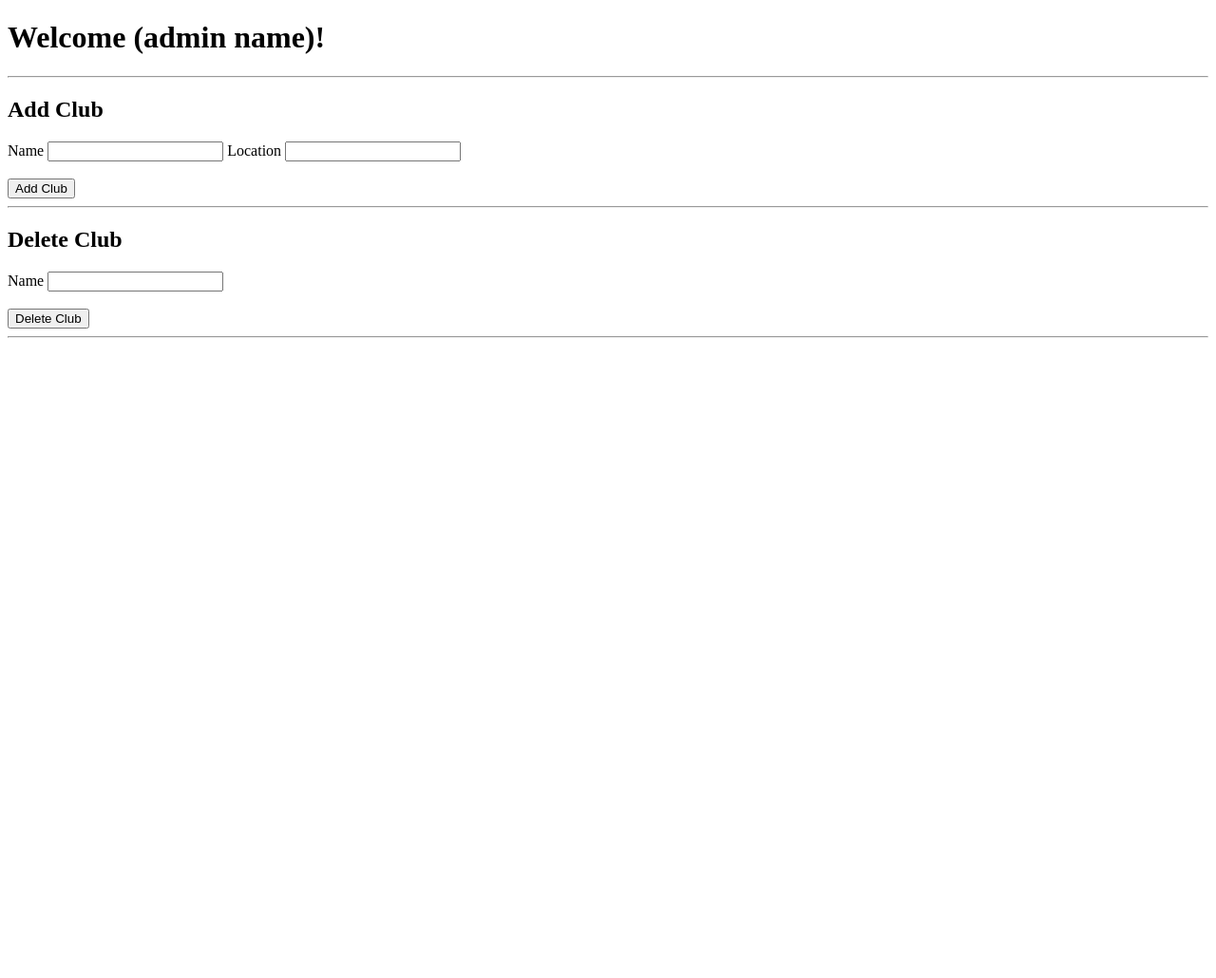
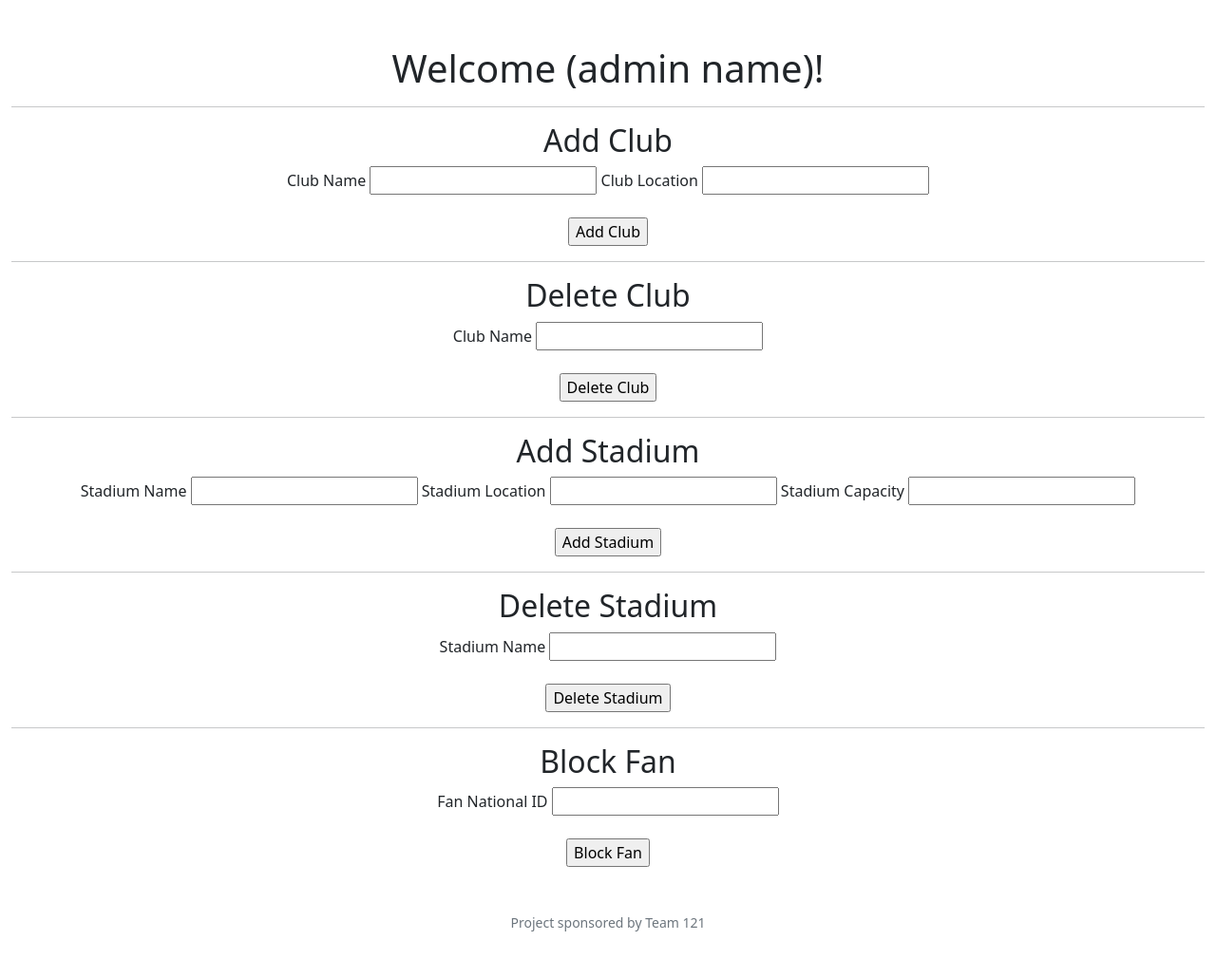
Before and after one commit to MoTammaa/Sports-Management_Registeration-DBMS, a Flask app: page /System_admin in a window 1280 px wide. Shown: the whole page at 95% size. Before the commit the page ends 356 px from the top, so only its background shows below. Run offline with Flask 2, Linux system fonts and the light colour scheme.

Commit message:
system admin html page

```diff
--- a/application.py
+++ b/application.py
@@ -13,7 +13,9 @@ def home():
     return render_template("home.html")
 #------------------------------ login page
 
-
+@app.route("/test")
+def hiii():
+    return render_template("test.html")
 
 
 #------------------------------ registeration page
--- a/templates/System_admin.html
+++ b/templates/System_admin.html
@@ -8,16 +8,26 @@
 {% endif %}
 {% endwith %}
 
+<!DOCTYPE html>
+{% extends "layout.html" %}
+
+{% block title %}
+    Your Title
+{% endblock %}
+
+{% block main %}
+
+
 <h1> Welcome (admin name)! {{ admin_name }} </h1> <!-- admin_name is passed from regestraition page-->
 
 <hr>
 
 <h2> Add Club </h2>
 <form action="/AddClub" method="post">
-	<label> Name </label>
-	<input type="text" name="club_name"/>
-	<label> Location </label>
-	<input type="text" name="club_location"/> <br><br>
+	<label> Club Name </label>
+	<input type="text" name="Added_club_name"/>
+	<label> Club Location </label>
+	<input type="text" name="Added_club_location"/> <br><br>
 	<input type="submit" value="Add Club">
 </form>
 
@@ -25,9 +35,41 @@
 
 <h2>Delete Club </h2>
 <form action="DeleteClub" method="post">
-	<label> Name </label>
-	<input type="text" name="name"/> <br><br>
+	<label> Club Name </label>
+	<input type="text" name="Deleted_club_name"/> <br><br>
 	<input type="submit" value="Delete Club">
 </form>
 
 <hr>
+
+<h2>Add Stadium </h2>
+<form action="AddStadium" method="post">
+	<label> Stadium Name </label>
+	<input type="text" name="Added_stadium_name"/>
+	<label> Stadium Location </label>
+	<input type="text" name="Added_stadium_location"/>
+	<label> Stadium Capacity </label>
+	<input type="text" name="Added_stadium_capacity"/> <br><br>
+	<input type="submit" value="Add Stadium">
+</form>
+
+<hr>
+
+<h2>Delete Stadium </h2>
+<form action="DeleteStadium" method="post">
+	<label> Stadium Name </label>
+	<input type="text" name="Deleted_stadium_name"/> <br><br>
+	<input type="submit" value="Delete Stadium">
+</form>
+
+<hr>
+
+<h2>Block Fan </h2>
+<form action="BlockFan" method="post">
+	<label> Fan National ID </label>
+	<input type="text" name="Blocked_Fan_national_id"/> <br><br>
+	<input type="submit" value="Block Fan">
+</form>
+
+
+{% endblock %}
```
